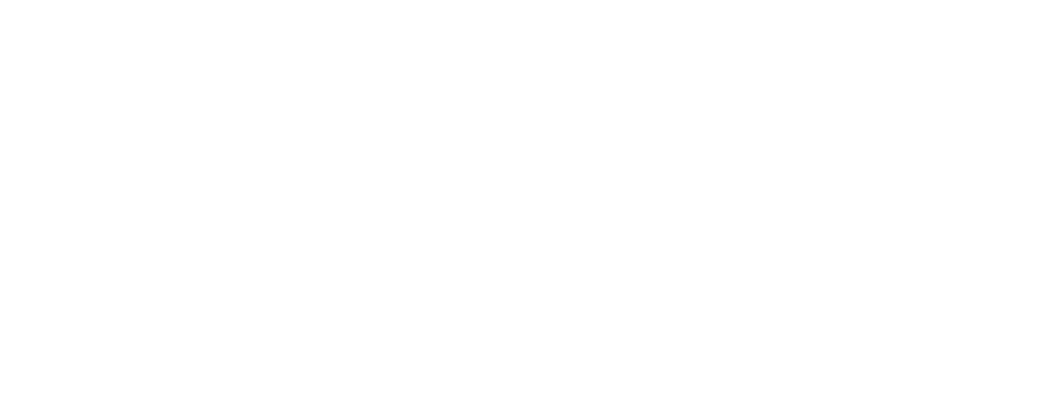
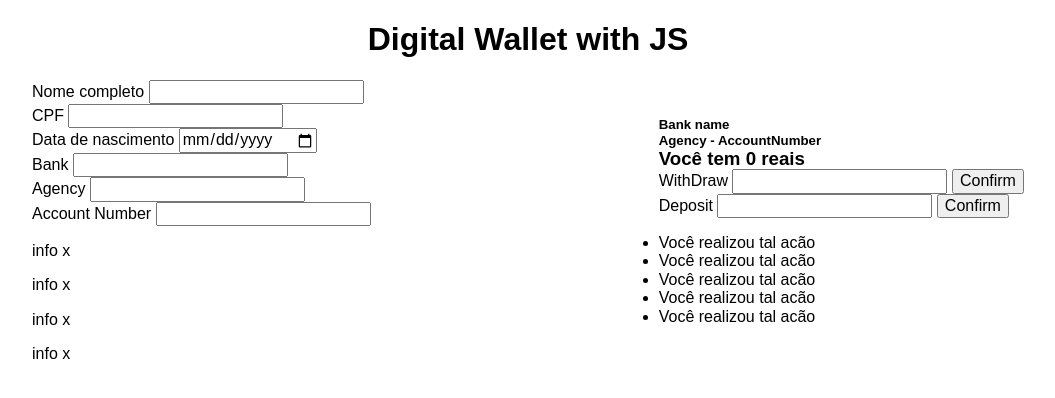
Before and after one commit to Raffael-Eloi/digital-wallet-using-POO-JS, a plain HTML site: page index.html in a window 1280 px wide. Shown: the whole page, without its empty margins (112-1167 px from the left). Drawn offline with Linux system fonts and the light colour scheme; a web font is replaced by a local one.

Commit message:
initial structure

```diff
--- a/index.html
+++ b/index.html
@@ -4,7 +4,88 @@
     <meta charset="UTF-8" />
     <meta http-equiv="X-UA-Compatible" content="IE=edge" />
     <meta name="viewport" content="width=device-width, initial-scale=1.0" />
-    <title>Document</title>
+
+    <!-- CSS -->
+    <link rel="stylesheet" href="css/reset.css" />
+    <link rel="stylesheet" href="css/normalize.css" />
+    <link rel="stylesheet" href="css/style.css" />
+
+    <!-- CSS divs -->
+    <link rel="stylesheet" href="css/account/account.css" />
+
+    <!-- Google font -->
+    <link rel="preconnect" href="https://fonts.googleapis.com" />
+    <link rel="preconnect" href="https://fonts.gstatic.com" crossorigin />
+    <link
+      href="https://fonts.googleapis.com/css2?family=IBM+Plex+Sans+Thai+Looped:wght@300&display=swap"
+      rel="stylesheet"
+    />
+
+    <title>Digital Wallet JS</title>
   </head>
-  <body></body>
+  <body>
+    <header class="header">
+      <h1 class="header__title">Digital Wallet with JS</h1>
+    </header>
+    <main class="container">
+      <div class="client">
+        <div class="client__fields">
+          <label for="">Nome completo</label>
+          <input type="text" /> <br />
+
+          <label for="">CPF</label>
+          <input type="text" /> <br />
+
+          <label for="">Data de nascimento</label>
+          <input type="date" /> <br />
+
+          <label for="">Bank</label>
+          <input type="text" /> <br />
+
+          <label for="">Agency</label>
+          <input type="text" /> <br />
+
+          <label for="">Account Number</label>
+          <input type="text" /> <br />
+        </div>
+        <div class="client__info">
+          <h3 id="client__info__name"></h3>
+          <p>info x</p>
+          <p>info x</p>
+          <p>info x</p>
+          <p>info x</p>
+        </div>
+      </div>
+
+      <div class="account">
+        <div class="account__screem">
+          <div class="account__screem__info">
+            <h5>Bank name</h5>
+            <h5>Agency - AccountNumber</h5>
+            <h3>Você tem 0 reais</h3>
+          </div>
+
+          <div class="account__screem__operations">
+            <label for="">WithDraw</label>
+            <input type="text" />
+            <button>Confirm</button> <br />
+
+            <label for="">Deposit</label>
+            <input type="text" />
+            <button>Confirm</button> <br />
+          </div>
+        </div>
+        <div class="account__bankStatement">
+          <ul>
+            <li>Você realizou tal acão</li>
+            <li>Você realizou tal acão</li>
+            <li>Você realizou tal acão</li>
+            <li>Você realizou tal acão</li>
+            <li>Você realizou tal acão</li>
+          </ul>
+        </div>
+      </div>
+    </main>
+    <!-- <footer class="footer">Developed by Raffael Eloi</footer> -->
+  </body>
 </html>
```
